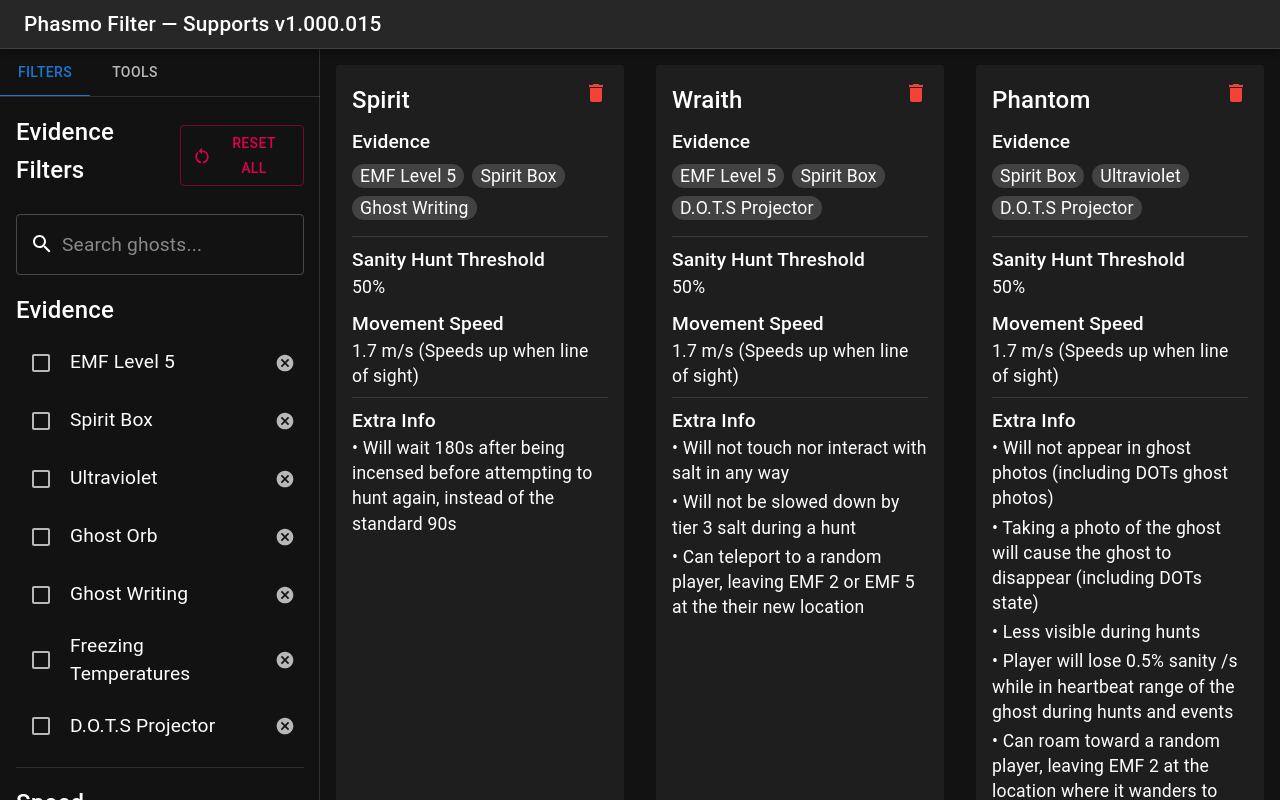
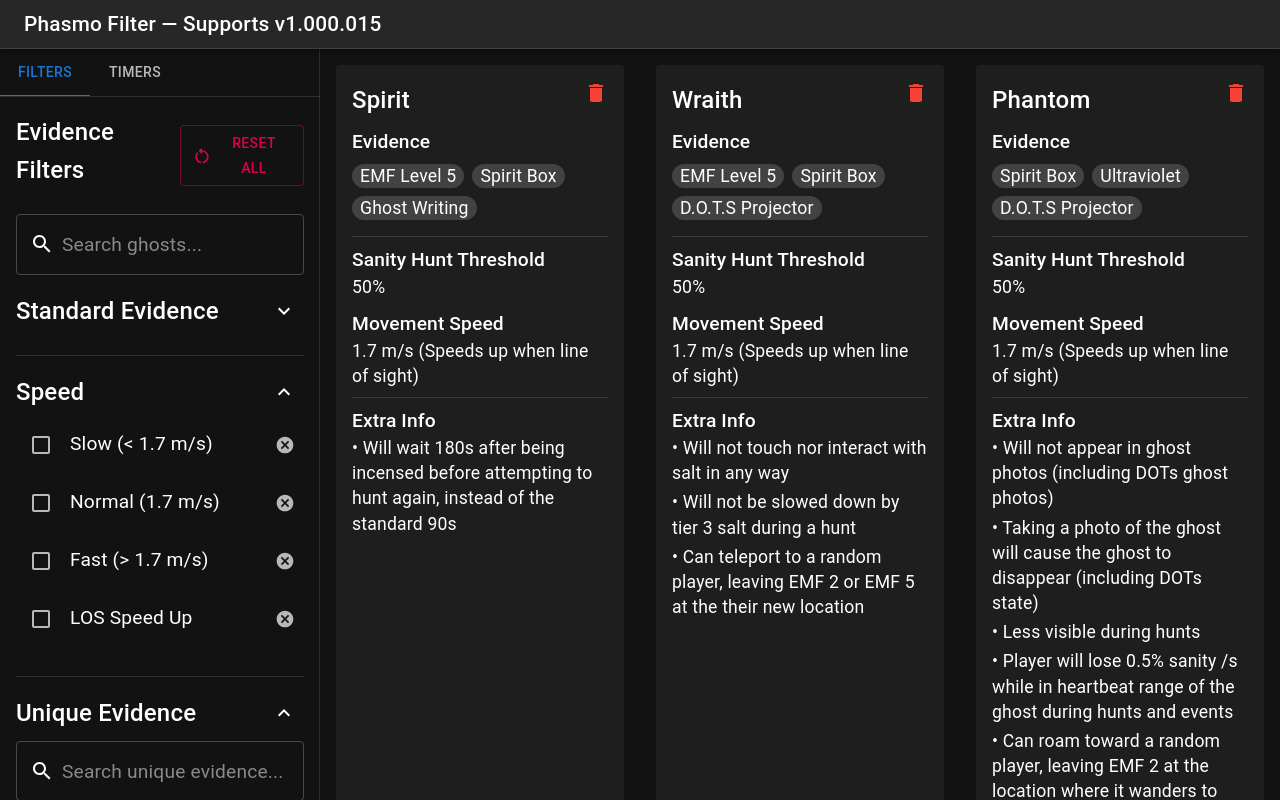
Before and after one commit to ConzorKingKong/phasmo-filter, a React (Vite) app: page / in a window 1280 px wide. Built offline with nearby package versions, Linux system fonts and the light colour scheme.

Commit message:
Make evidence collapsable.

```diff
--- a/src/components/features/EvidenceFilters.jsx
+++ b/src/components/features/EvidenceFilters.jsx
@@ -1,5 +1,5 @@
 import React, { useRef, useState } from 'react';
-import { Box, Typography, Checkbox, FormControlLabel, Divider, TextField, InputAdornment, IconButton, Tabs, Tab, Button } from '@mui/material';
+import { Box, Typography, Checkbox, FormControlLabel, Divider, TextField, InputAdornment, IconButton, Tabs, Tab, Button, Collapse } from '@mui/material';
 import SearchIcon from '@mui/icons-material/Search';
 import VolumeUpIcon from '@mui/icons-material/VolumeUp';
 import PlayArrowIcon from '@mui/icons-material/PlayArrow';
@@ -9,6 +9,8 @@
 import RestartAltIcon from '@mui/icons-material/RestartAlt';
 import FilterAltIcon from '@mui/icons-material/FilterAlt';
 import CancelIcon from '@mui/icons-material/Cancel';
+import ExpandMoreIcon from '@mui/icons-material/ExpandMore';
+import ExpandLessIcon from '@mui/icons-material/ExpandLess';
 import { useApp } from '../../context/AppContext';
 
 const EvidenceFilters = () => {
@@ -35,6 +37,9 @@
   const huntCooldownTimerRef = useRef(null);
   const startSoundRef = useRef(new Audio('/sounds/start.mp3'));
   const stopSoundRef = useRef(new Audio('/sounds/stop.mp3'));
+  const [evidenceExpanded, setEvidenceExpanded] = useState(false);
+  const [speedExpanded, setSpeedExpanded] = useState(true);
+  const [huntEvidenceExpanded, setHuntEvidenceExpanded] = useState(true);
 
   const handleTabChange = (event, newValue) => {
     setActiveTab(newValue);
@@ -372,7 +377,7 @@
         sx={{ borderBottom: 1, borderColor: 'divider' }}
       >
         <Tab label="Filters" />
-        <Tab label="Tools" />
+        <Tab label="Timers" />
       </Tabs>
 
       <Box sx={{ flexGrow: 1, overflow: 'auto' }}>
@@ -447,9 +452,15 @@
               }}
             />
 
-      <Typography variant="h6" gutterBottom>
-              Evidence
+            <Box sx={{ display: 'flex', alignItems: 'center', mb: 1, cursor: 'pointer' }} onClick={() => setEvidenceExpanded(!evidenceExpanded)}>
+              <Typography variant="h6" sx={{ flexGrow: 1 }}>
+                Standard Evidence
               </Typography>
+              <IconButton>
+                {evidenceExpanded ? <ExpandLessIcon /> : <ExpandMoreIcon />}
+              </IconButton>
+            </Box>
+            <Collapse in={evidenceExpanded}>
               <Box sx={{ display: 'flex', flexDirection: 'column', gap: 1, mb: 2 }}>
                 {[
                   'EMF 5',
@@ -582,12 +593,19 @@
                     );
                   })}
               </Box>
+            </Collapse>
 
             <Divider sx={{ my: 2 }} />
 
-            <Typography variant="h6" gutterBottom>
+            <Box sx={{ display: 'flex', alignItems: 'center', mb: 1, cursor: 'pointer' }} onClick={() => setSpeedExpanded(!speedExpanded)}>
+              <Typography variant="h6" sx={{ flexGrow: 1 }}>
                 Speed
               </Typography>
+              <IconButton>
+                {speedExpanded ? <ExpandLessIcon /> : <ExpandMoreIcon />}
+              </IconButton>
+            </Box>
+            <Collapse in={speedExpanded}>
               <Box sx={{ display: 'flex', flexDirection: 'column', gap: 1, mb: 2 }}>
                 {[
                   { id: 'slow', label: 'Slow (< 1.7 m/s)' },
@@ -702,12 +720,19 @@
                     );
                   })}
               </Box>
+            </Collapse>
 
             <Divider sx={{ my: 2 }} />
 
-            <Typography variant="h6" gutterBottom>
+            <Box sx={{ display: 'flex', alignItems: 'center', mb: 1, cursor: 'pointer' }} onClick={() => setHuntEvidenceExpanded(!huntEvidenceExpanded)}>
+              <Typography variant="h6" sx={{ flexGrow: 1 }}>
                 Unique Evidence
               </Typography>
+              <IconButton>
+                {huntEvidenceExpanded ? <ExpandLessIcon /> : <ExpandMoreIcon />}
+              </IconButton>
+            </Box>
+            <Collapse in={huntEvidenceExpanded}>
               <TextField
                 fullWidth
                 variant="outlined"
@@ -866,12 +891,10 @@
                     );
                   })}
               </Box>
+            </Collapse>
           </Box>
         ) : (
           <Box sx={{ p: 2 }}>
-            <Typography variant="h6" gutterBottom>
-              Timers
-            </Typography>
             <Box sx={{ mb: 3 }}>
               <Typography variant="subtitle1" gutterBottom>
                 Smudge Timer
--- a/src/components/features/GhostCards.jsx
+++ b/src/components/features/GhostCards.jsx
@@ -78,6 +78,7 @@
     'interacts_main_door': ['Yurei'],
     'never_changes_rooms': ['Goryo', 'Banshee'],
     'hunts_after_candles': ['Onryo'],
+    'cant_light_fire': ['Onryo'],
     'no_hunt_in_room': ['Shade'],
     'speed_with_breaker': ['Jinn'],
     'never_turns_off_breaker': ['Jinn'],
@@ -203,7 +204,7 @@
     return (
       <Box sx={{ p: 2, textAlign: 'center' }}>
         <Typography variant="h6" color="text.secondary">
-          No ghosts match the selected evidence and speed. Is it a Mimic?
+          No ghosts match the selected filters. Was the ghost manually removed? *MAY BE MIMIC UNTIL FILTER LOGIC IS IMPROVED TO SUPPORT IT*
         </Typography>
       </Box>
     );
```
Lines whose indentation alone changed are shown as unchanged.
